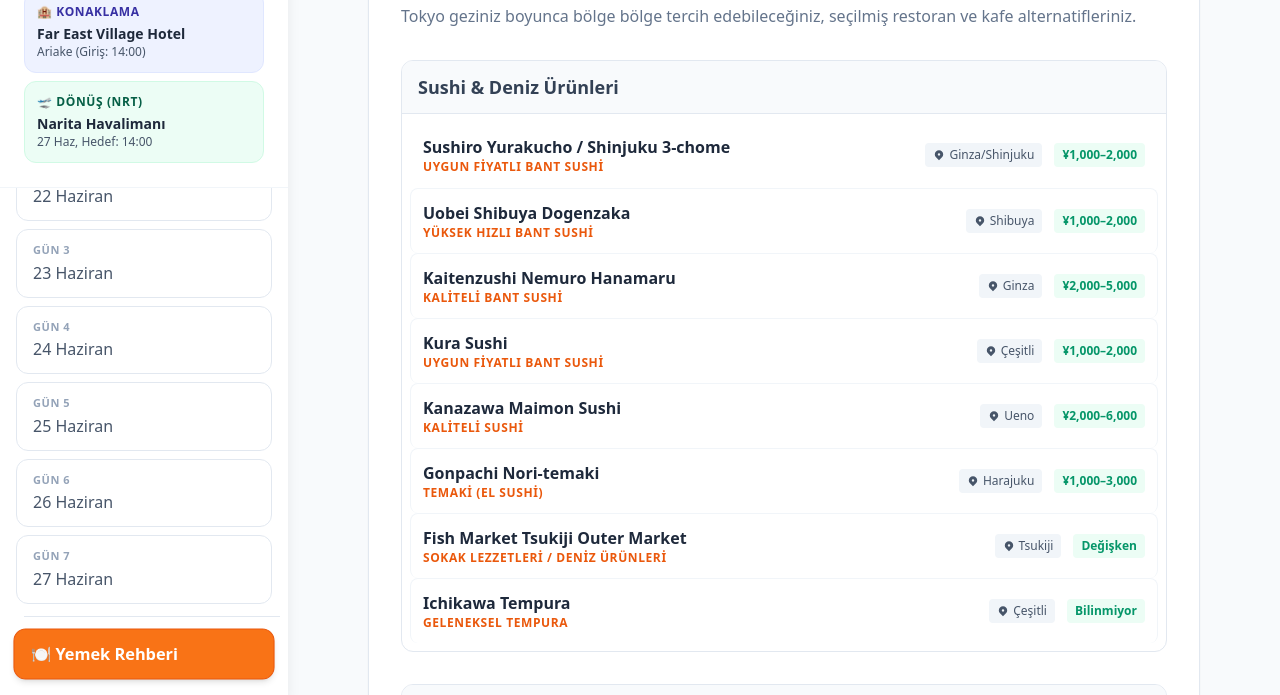
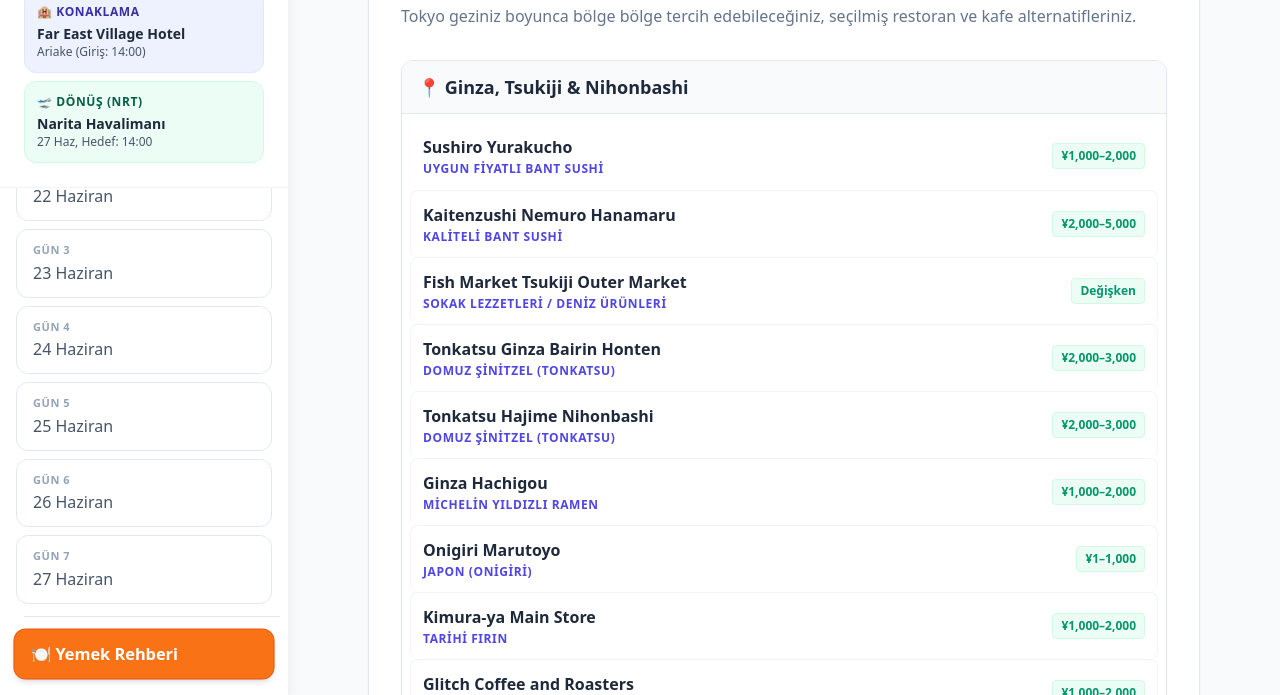
Before and after one commit to melisfildis/tokyo-travel, a plain HTML site: page index.html in a window 1280 px wide. Both pictures are taken after a click on the button "🍽️ Yemek Rehberi". Shown: the part 105-800 px from the top of the page. Drawn offline with nearby package versions, Linux system fonts and the light colour scheme.

Commit message:
update Tokyo itinerary schedule, simplify map URLs

```diff
--- a/index.html
+++ b/index.html
@@ -67,10 +67,9 @@
                 date: "21 Haziran, Pazar",
                 title: "Varış & Akihabara Otaku Gecesi",
                 intro: "Otele giriş sonrası elektronik, anime ve oyun cenneti Akihabara'da yoğun bir akşam programı. Yodobashi Akiba içindeki kedi kafesi de rotamızda.",
-                mapUrl: "https://www.google.com/maps/dir/?api=1&origin=Far+East+Village+Hotel+Ariake&destination=TRADER+Headquarters+Akihabara&waypoints=teamLab+Planets+TOKYO|Akihabara+Radio+Kaikan|Yodobashi+Akiba|Animate+Akihabara&travelmode=transit",
+                mapUrl: "https://maps.app.goo.gl/s2bVPukd4gQQxpjh6",
                 stops: [
-                    { time: "14:00", title: "Far East Village Hotel Ariake", category: "Otel", icon: "🏨", desc: "Otele giriş, bavulları bırakma ve kısa bir dinlenme." },
-                    { time: "15:30", title: "teamLab Planets TOKYO DMM", category: "Modern Sanat Müzesi", icon: "✨", desc: "Otele çok yakın. Suyun içinde yalınayak gezdiğiniz inanılmaz dijital sergi. (Önceden bilet şart)." },
+                    { time: "15:00", title: "Far East Village Hotel Ariake", category: "Otel", icon: "🏨", desc: "Otele giriş, bavulları bırakma ve kısa bir dinlenme." },
                     { time: "17:30", title: "Akihabara Radio Kaikan", category: "Alışveriş: Hobi", icon: "🤖", desc: "Akihabara istasyonunun hemen yanında. Figürler ve koleksiyon kartları ile dolu devasa bina." },
                     { time: "18:30", title: "Yodobashi Akiba & Cat Cafe MOFF", category: "Elektronik & Kafe", icon: "🐈", desc: "9 katlı teknoloji mağazası. Aynı binanın içinde bulunan MOFF Kedi Kafesi'nde sevimli dostlarla mola." },
                     { time: "19:45", title: "Animate Akihabara", category: "Çizgi Roman/Anime", icon: "📚", desc: "Anime, manga ve dōjinshi ürünlerinin merkez noktası." },
@@ -100,14 +99,14 @@
                 date: "23 Haziran, Salı",
                 title: "Sabah Erken Asakusa & Doğu Tokyo",
                 intro: "Kalabalıklardan kaçmak için güne erkenden Sensō-ji'de başlıyoruz. Öğle yemeği için Tsukiji'ye inip ardından müzeler bölgesini geziyor ve 19:00'daki biletiniz için Skytree'ye geçiyoruz.",
-                mapUrl: "https://www.google.com/maps/dir/?api=1&origin=Senso-ji&destination=Tokyo+Skytree&waypoints=Yoroshi+Cosmetics|Tsukiji+Hongan-ji|Ueno+Park|Tokyo+National+Museum|Nezu+Shrine&travelmode=transit",
+                mapUrl: "https://maps.app.goo.gl/hAxhCHWsqvGFeNHb8",
                 stops: [
                     { time: "08:30", title: "Sensō-ji", category: "Budist Tapınağı", icon: "⛩️", desc: "Kalabalıklar gelmeden Tokyo'nun en eski tapınağının ve dev kırmızı fenerin (Kaminarimon) tadını çıkarıp fotoğraflar çekin." },
                     { time: "10:00", title: "Yoroshi Cosmetics", category: "Kozmetik", icon: "💄", desc: "Asakusa sokaklarındaki dükkanlar açılmaya başlar. Geleneksel Japon kozmetik ürünleri satan bu popüler mağazayı ziyaret edin." },
-                    { time: "11:00", title: "Tsukiji Hongan-ji & Dış Pazar", category: "Tapınak & Yemek", icon: "🍣", desc: "Asakusa'dan güneye iniş. Hint esintili tapınağı görüp pazar kapanmadan önce (tezgahlar 14:00 gibi kapanır) muazzam sokak lezzetleriyle öğle yemeği." },
-                    { time: "13:30", title: "Ueno Parkı & Tokyo Ulusal Müzesi", category: "Park & Ulusal Müze", icon: "🏛️", desc: "Kuzeye dönüş. Geniş parkta yürüyüş ve Japonya'nın en büyük sanat ve arkeoloji müzesinde tarihi eserleri inceleme." },
+                    { time: "11:30", title: "Ueno Parkı & Tokyo Ulusal Müzesi", category: "Park & Ulusal Müze", icon: "🏛️", desc: "Kuzeye dönüş. Geniş parkta yürüyüş ve Japonya'nın en büyük sanat ve arkeoloji müzesinde tarihi eserleri inceleme." },
+                    { time: "12:30", title: "Kokyo Gaien National Garden", category: "Ulusal Park", icon: "🌳", desc: "İmparatorluk Sarayı'nın devasa dış bahçeleri ve yeşil alanlarında yürüyüş." },
+                    { time: "13:30", title: "Yasukuni Tapınağı & Hie Shrine", category: "Shinto Tapınağı", icon: "⛩️", desc: "Savaş anıtı Yasukuni ve merdivenlerindeki torii tüneli ile ünlü Hie tapınakları ziyareti." },
                     { time: "16:00", title: "Nezu Shrine", category: "Bahçe / Tapınak", icon: "🌸", desc: "Ueno'dan kısa bir geçiş. Kırmızı Torii kapısı tünelleriyle ünlü, Tokyo'nun huzurlu tapınaklarından biri." },
-                    { time: "17:30", title: "Akşam Yemeği Molası (Skytree Yönü)", category: "Serbest Zaman", icon: "🍜", desc: "Skytree bilet saatinize kadar Sumida nehri kıyısında veya Skytree Solamachi AVM'sinde dinlenme ve yemek vakti." },
                     { time: "19:00", title: "Tokyo Skytree (Rezervasyon Saati)", category: "Seyir Balkonu", icon: "🗼", desc: "Bilet saatinize tam uygun olarak 634 metrelik kuleye çıkış. Tokyo'nun muazzam gece manzarasının tadını çıkarın." }
                 ]
             },
@@ -140,13 +139,12 @@
             {
                 day: 6,
                 date: "26 Haziran, Cuma",
-                title: "Kediler, Sanat & Shibuya Gecesi",
-                intro: "Güne batıdaki kedi tapınağıyla başlayıp, otaku kültürü için Nakano ve Ikebukuro'ya uğruyor, ardından Roppongi'de sanat turu yapıp günü Shibuya Sky'ın gün batımıyla taçlandırıyoruz.",
-                mapUrl: "https://www.google.com/maps/dir/?api=1&origin=Gotokuji+Temple&destination=Shibuya+Sky&waypoints=Nakano+Broadway|atmos+Ikebukuro|The+National+Art+Center+Tokyo|Shibuya+Parco|Soccer+Shop+Kamo|MEGA+Don+Quijote+Shibuya|5+CROSSTIES+COFFEE&travelmode=transit",
+                title: "Sanat & Shibuya Gecesi",
+                intro: "Güne batıdaki kedi tapınağıyla başlayıp, otaku kültürü için Nakano'ya uğruyor, ardından Roppongi'de sanat turu yapıp günü Shibuya Sky'ın gün batımıyla taçlandırıyoruz.",
+                mapUrl: "https://maps.app.goo.gl/4bGE2VE3bQCYxqzMA",
                 stops: [
                     { time: "09:00", title: "Gōtokuji Temple", category: "Budist Tapınağı", icon: "🐈", desc: "Güne sakin bir başlangıç. Yüzlerce 'Maneki-neko' (şans getiren kedi) heykeliyle dolu fotoğrafik tapınak." },
                     { time: "11:00", title: "Nakano Broadway", category: "Alışveriş Merkezi / Hobi", icon: "👾", desc: "İkinci el figürler, anime ürünleri ve Mandarake mağazalarıyla ünlü otaku AVM'si." },
-                    { time: "13:00", title: "atmos Ikebukuro", category: "Ayakkabı Mağazası", icon: "👟", desc: "Nakano'dan kuzeye Ikebukuro'ya kısa bir tren yolculuğu ile özel sneaker avı." },
                     { time: "15:00", title: "The National Art Center, Tokyo", category: "Sanat Müzesi", icon: "🎨", desc: "Roppongi'ye geçiş. Harika dalgalı cam mimarisiyle dikkat çeken bu müzeyi gün ışığında gezin." },
                     { time: "16:30", title: "Shibuya: Parco, Kamo & Don Quijote", category: "Alışveriş", icon: "🛍️", desc: "Shibuya'ya geçiş. Parco (Nintendo/Pokemon), Loft, Soccer Shop Kamo ve devasa MEGA Don Quijote." },
                     { time: "18:00", title: "Shibuya Crossing & 5 CROSSTIES COFFEE", category: "Turistik & Kafe", icon: "🚶", desc: "Efsanevi yaya geçidinden geçin, ardından Scramble Square binasına girip kafede kahve molası verin." },
@@ -168,45 +166,63 @@
         ];
 
         const foodData = {
-            "Sushi & Deniz Ürünleri": [
-                { name: "Sushiro Yurakucho / Shinjuku 3-chome", type: "Uygun Fiyatlı Bant Sushi", area: "Ginza/Shinjuku", price: "¥1,000–2,000" },
-                { name: "Uobei Shibuya Dogenzaka", type: "Yüksek Hızlı Bant Sushi", area: "Shibuya", price: "¥1,000–2,000" },
-                { name: "Kaitenzushi Nemuro Hanamaru", type: "Kaliteli Bant Sushi", area: "Ginza", price: "¥2,000–5,000" },
-                { name: "Kura Sushi", type: "Uygun Fiyatlı Bant Sushi", area: "Çeşitli", price: "¥1,000–2,000" },
-                { name: "Kanazawa Maimon Sushi", type: "Kaliteli Sushi", area: "Ueno", price: "¥2,000–6,000" },
-                { name: "Gonpachi Nori-temaki", type: "Temaki (El Sushi)", area: "Harajuku", price: "¥1,000–3,000" },
-                { name: "Fish Market Tsukiji Outer Market", type: "Sokak Lezzetleri / Deniz Ürünleri", area: "Tsukiji", price: "Değişken" },
-                { name: "Ichikawa Tempura", type: "Geleneksel Tempura", area: "Çeşitli", price: "Bilinmiyor" }
+            "📍 Ginza, Tsukiji & Nihonbashi": [
+                { name: "Sushiro Yurakucho", type: "Uygun Fiyatlı Bant Sushi", price: "¥1,000–2,000" },
+                { name: "Kaitenzushi Nemuro Hanamaru", type: "Kaliteli Bant Sushi", price: "¥2,000–5,000" },
+                { name: "Fish Market Tsukiji Outer Market", type: "Sokak Lezzetleri / Deniz Ürünleri", price: "Değişken" },
+                { name: "Tonkatsu Ginza Bairin Honten", type: "Domuz Şinitzel (Tonkatsu)", price: "¥2,000–3,000" },
+                { name: "Tonkatsu Hajime Nihonbashi", type: "Domuz Şinitzel (Tonkatsu)", price: "¥2,000–3,000" },
+                { name: "Ginza Hachigou", type: "Michelin Yıldızlı Ramen", price: "¥1,000–2,000" },
+                { name: "Onigiri Marutoyo", type: "Japon (Onigiri)", price: "¥1–1,000" },
+                { name: "Kimura-ya Main Store", type: "Tarihi Fırın", price: "¥1,000–2,000" },
+                { name: "Glitch Coffee and Roasters", type: "Nitelikli Kahve", price: "¥1,000–2,000" },
+                { name: "Cafe de l'ambre", type: "Tarihi Kahveci", price: "¥1,000–2,000" },
+                { name: "BONGENCOFFEE", type: "Nitelikli Kahve", price: "¥1–1,000" },
+                { name: "A Happy Pancake", type: "Sufle Pancake", price: "¥1,000–2,000" },
+                { name: "CRAFT BEER BAR IBREW", type: "Butik Bira Barı", price: "¥1,000–5,000" },
+                { name: "Royal Host Ginza Inz", type: "Japon 'Family Restaurant'", price: "¥1,000–2,000" }
             ],
-            "Et, Ramen & Noodle": [
-                { name: "Gyukatsu Motomura", type: "Dana Şinitzel (Gyukatsu)", area: "Shibuya", price: "¥2,000–3,000" },
-                { name: "GYUKATSU Kyoto Katsugyu", type: "Dana Şinitzel (Gyukatsu)", area: "Akihabara", price: "¥2,000–3,000" },
-                { name: "Hinomaru", type: "Yakiniku (Japon Mangalı)", area: "Çeşitli", price: "¥4,000–5,000" },
-                { name: "Ninja Yakiniku Wagyu (Halal)", type: "Özel Wagyu Mangal", area: "Asakusa", price: "¥10,000+" },
-                { name: "Yakiniku Rikimaru", type: "Yakiniku (Japon Mangalı)", area: "Ikebukuro", price: "¥5,000–6,000" },
-                { name: "Tonkatsu Ginza Bairin / Tonkatsu Hajime", type: "Domuz Şinitzel (Tonkatsu)", area: "Ginza/Nihonbashi", price: "¥2,000–3,000" },
-                { name: "Ginza Hachigou", type: "Michelin Yıldızlı Ramen", area: "Ginza", price: "¥1,000–2,000" },
-                { name: "Ramen Afro Beats", type: "Modern Ramen", area: "Shinjuku", price: "¥1,000–2,000" },
-                { name: "Miyota / soba MAREN", type: "Soba Noodle", area: "Shibuya", price: "¥1,000–2,000" },
-                { name: "Menchirashi", type: "Udon Noodle", area: "Harajuku", price: "¥1,000–2,000" },
-                { name: "Yoshinoya", type: "Hızlı Gyudon (Etli Pirinç)", area: "Çeşitli", price: "¥1–1,000" }
+            "📍 Shibuya, Harajuku & Omotesando": [
+                { name: "Gyukatsu Motomura Shibuya", type: "Dana Şinitzel (Gyukatsu)", price: "¥2,000–3,000" },
+                { name: "Uobei Shibuya Dogenzaka", type: "Yüksek Hızlı Bant Sushi", price: "¥1,000–2,000" },
+                { name: "Gonpachi Nori-temaki", type: "Temaki (El Sushi)", price: "¥1,000–3,000" },
+                { name: "Menchirashi", type: "Udon Noodle", price: "¥1,000–2,000" },
+                { name: "Miyota", type: "Soba Noodle", price: "¥1–1,000" },
+                { name: "soba MAREN", type: "Soba Noodle", price: "¥1,000–2,000" },
+                { name: "Starbucks Reserve® Roastery", type: "Devasa Kahve Kavurma Tesisi (Nakameguro)", price: "¥1,000–2,000" },
+                { name: "SHIBUichi BAKERY", type: "Fırın", price: "¥1–1,000" },
+                { name: "Crossing Cafe", type: "Kafe", price: "¥1–1,000" },
+                { name: "Hatoya", type: "Kafe", price: "¥1,000–2,000" },
+                { name: "Flipper's", type: "Sufle Pancake", price: "¥1,000–2,000" },
+                { name: "Marion Crêpes Takeshita St.", type: "Japon Krepi", price: "¥1–1,000" },
+                { name: "浅草茶屋たばねのし (Asakusa Chaya)", type: "Japon Krepi", price: "Değişken" },
+                { name: "Age.3×Q", type: "Sandviç & Tatlı", price: "¥1–1,000" },
+                { name: "CHERMSIDE SANDWICH", type: "Sandviç & Kafe", price: "Değişken" }
             ],
-            "Dünya Mutfağı & Pub": [
-                { name: "Shogun Burger", type: "Gurme Burger", area: "Shinjuku", price: "¥2,000–3,000" },
-                { name: "Gyopao Gyoza", type: "Gyoza & Izakaya", area: "Shinjuku", price: "¥2,000–3,000" },
-                { name: "CRAFT BEER BAR IBREW", type: "Butik Bira Barı", area: "Ginza", price: "¥1,000–5,000" },
-                { name: "Le Pain Quotidien", type: "Avrupa Tarzı Restoran", area: "Shiba Park", price: "¥1,000–2,000" },
-                { name: "Royal Host", type: "Japon 'Family Restaurant'", area: "Akihabara/Ginza", price: "¥1,000–2,000" }
+            "📍 Shinjuku & Ikebukuro": [
+                { name: "Shogun Burger", type: "Gurme Burger", price: "¥2,000–3,000" },
+                { name: "Gyopao Gyoza", type: "Gyoza & Izakaya", price: "¥2,000–3,000" },
+                { name: "Ramen Afro Beats", type: "Modern Ramen", price: "¥1,000–2,000" },
+                { name: "Sushiro Shinjuku 3-chome", type: "Uygun Fiyatlı Bant Sushi", price: "¥1,000–2,000" },
+                { name: "Yakiniku Rikimaru Ikebukuro", type: "Yakiniku (Japon Mangalı)", price: "¥5,000–6,000" },
+                { name: "COVERT COFFEE", type: "Kahve Dükkanı", price: "¥1,000–2,000" }
             ],
-            "Kahve, Tatlı & Fırın": [
-                { name: "Starbucks Reserve® Roastery", type: "Devasa Kahve Kavurma Tesisi", area: "Nakameguro", price: "¥1,000–2,000" },
-                { name: "Glitch Coffee / BONGENCOFFEE", type: "Nitelikli Kahve", area: "Ginza", price: "¥1,000–2,000" },
-                { name: "FUGLEN / Torahebi / Cafe de l'ambre", type: "Nitelikli / Tarihi Kahveciler", area: "Asakusa/Ginza", price: "¥1,000–2,000" },
-                { name: "A Happy Pancake / Flipper's", type: "Sufle Pancake", area: "Ginza/Shibuya", price: "¥1,000–2,000" },
-                { name: "Kimura-ya / Kagetsudō / SHIBUichi", type: "Tarihi ve Modern Fırınlar", area: "Ginza/Asakusa/Shibuya", price: "¥1–2,000" },
-                { name: "Marion Crêpes / 浅草茶屋たばねのし", type: "Japon Krepi", area: "Harajuku", price: "¥1–1,000" },
-                { name: "Cloud Club Matcha", type: "Matcha Kafe", area: "Çeşitli", price: "¥1,000–2,000" },
-                { name: "Age.3×Q / CHERMSIDE SANDWICH", type: "Sandviç & Tatlı", area: "Harajuku", price: "¥1–1,000" }
+            "📍 Asakusa & Ueno": [
+                { name: "Ninja Yakiniku Wagyu (Halal)", type: "Özel Wagyu Mangal", price: "¥10,000+" },
+                { name: "Kanazawa Maimon Sushi Ueno", type: "Kaliteli Sushi", price: "¥2,000–6,000" },
+                { name: "FUGLEN ASAKUSA", type: "Nitelikli Kahve", price: "¥1,000–2,000" },
+                { name: "Kagetsudō Kaminarimon", type: "Tarihi Fırın / Melon Pan", price: "¥1–1,000" }
+            ],
+            "📍 Akihabara & Çeşitli Şubeler": [
+                { name: "GYUKATSU Kyoto Katsugyu", type: "Dana Şinitzel (Akihabara)", price: "¥2,000–3,000" },
+                { name: "Royal Host Akihabara", type: "Japon 'Family Restaurant'", price: "¥1,000–2,000" },
+                { name: "Le Pain Quotidien", type: "Avrupa Tarzı Restoran (Shiba Park)", price: "¥1,000–2,000" },
+                { name: "Kura Sushi", type: "Uygun Fiyatlı Bant Sushi (Çeşitli Şubeler)", price: "¥1,000–2,000" },
+                { name: "Yoshinoya", type: "Hızlı Gyudon (Çeşitli Şubeler)", price: "¥1–1,000" },
+                { name: "Hinomaru", type: "Yakiniku / Mangal (Çeşitli Şubeler)", price: "¥4,000–5,000" },
+                { name: "Cloud Club Matcha", type: "Matcha Kafe (Çeşitli Şubeler)", price: "¥1,000–2,000" },
+                { name: "Ichikawa Tempura", type: "Geleneksel Tempura", price: "Bilinmiyor" },
+                { name: "Torahebi Coffee", type: "Nitelikli Kahve", price: "¥1,000–2,000" }
             ]
         };
 
@@ -268,27 +284,23 @@
             const container = document.getElementById('food-categories-container');
             container.innerHTML = '';
 
-            for (const [category, items] of Object.entries(foodData)) {
+            for (const [region, items] of Object.entries(foodData)) {
                 let itemsHtml = items.map(item => `
                 <div class="flex flex-col sm:flex-row sm:items-center justify-between p-3 hover:bg-slate-50 rounded-lg border border-transparent hover:border-slate-100 transition-colors">
                     <div>
                         <p class="font-bold text-slate-800">${item.name}</p>
-                        <p class="text-xs font-semibold text-orange-600 uppercase tracking-wider">${item.type}</p>
+                        <p class="text-xs font-semibold text-indigo-600 uppercase tracking-wider mt-0.5">${item.type}</p>
                     </div>
                     <div class="flex items-center gap-3 mt-2 sm:mt-0">
-                        <span class="text-xs font-medium bg-slate-100 text-slate-600 px-2 py-1 rounded flex items-center gap-1">
-                            <svg xmlns="http://www.w3.org/2000/svg" class="h-3 w-3" viewBox="0 0 20 20" fill="currentColor"><path fill-rule="evenodd" d="M5.05 4.05a7 7 0 119.9 9.9L10 18.9l-4.95-4.95a7 7 0 010-9.9zM10 11a2 2 0 100-4 2 2 0 000 4z" clip-rule="evenodd" /></svg>
-                            ${item.area}
-                        </span>
-                        <span class="text-xs font-bold text-emerald-600 bg-emerald-50 px-2 py-1 rounded">${item.price}</span>
+                        <span class="text-xs font-bold text-emerald-600 bg-emerald-50 px-2 py-1 rounded border border-emerald-100">${item.price}</span>
                     </div>
                 </div>
             `).join('');
 
                 container.innerHTML += `
-                <div class="bg-white rounded-xl border border-slate-200 overflow-hidden">
+                <div class="bg-white rounded-xl border border-slate-200 overflow-hidden shadow-sm">
                     <div class="bg-slate-50 px-4 py-3 border-b border-slate-200">
-                        <h3 class="text-lg font-bold text-slate-700">${category}</h3>
+                        <h3 class="text-lg font-bold text-slate-800">${region}</h3>
                     </div>
                     <div class="p-2 divide-y divide-slate-100">
                         ${itemsHtml}
```
